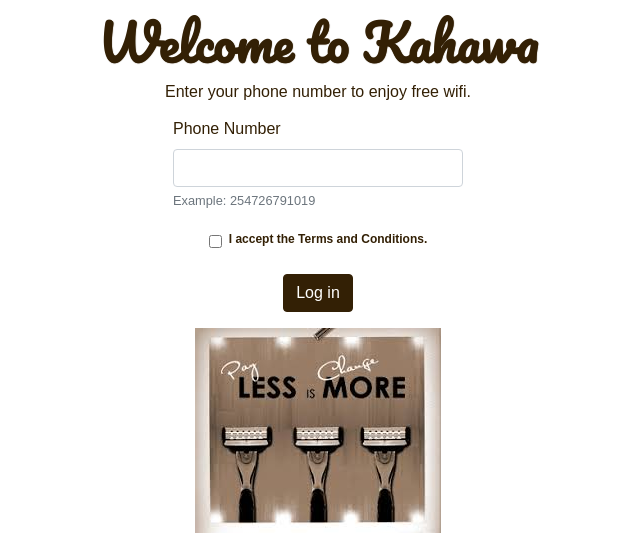
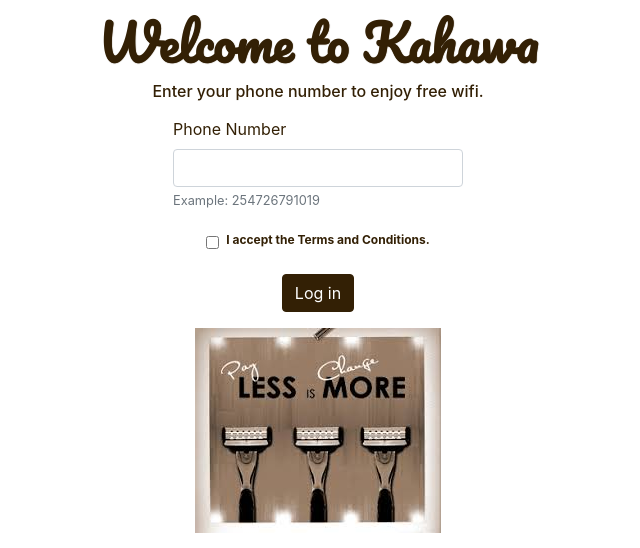
Before and after one commit to younganakin/kahawa-splash, a Django app: page /radiusadmin/ in a window 1280 px wide. Shown: the top 548 px of the page, without its empty margins (322-962 px from the left). Run offline with Django 3.2, Linux system fonts and the light colour scheme; some libraries are stand-ins or nearby versions.

Commit message:
Added static files.

```diff
--- a/static/radiusadmin/css/index.css
+++ b/static/radiusadmin/css/index.css
@@ -1,5 +1,4 @@
 body {
-    font-family: 'Lora', sans-serif;
     color: #332005;
 }
 
```
Also changed, not shown: static/radiusadmin/images/ad.jpeg (added), static/radiusadmin/images/success_ad.jpeg (added), static/radiusadmin/images/verify_ad.jpeg (added).
